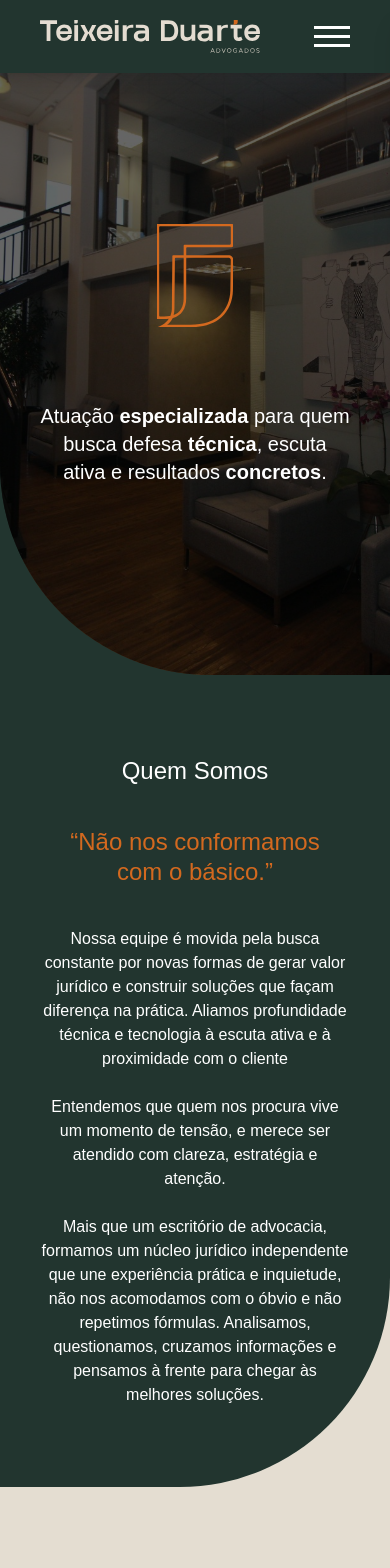
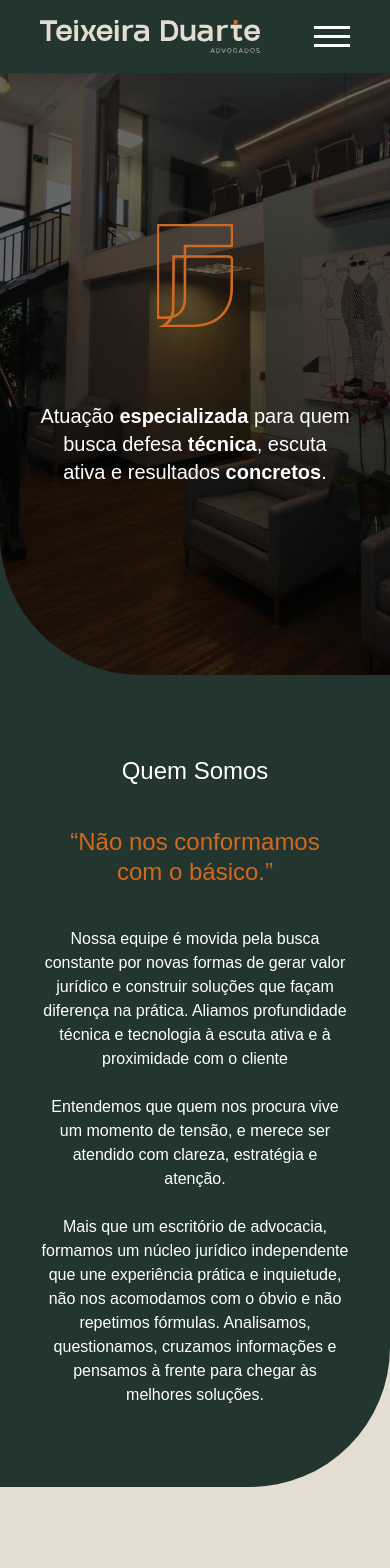
Before and after one commit to TrizAgency/site-teixeira-duarte, a Next.js app: page / in a window 390 px wide. Shown: the top 1568 px of the page. Built offline with nearby package versions, Linux system fonts and the light colour scheme; a web font is replaced by a local one.

Commit message:
adjustments

```diff
--- a/src/components/Banner.tsx
+++ b/src/components/Banner.tsx
@@ -4,8 +4,8 @@ export default function Banner() {
   return (
     <section className="relative z-30 lg:h-screen h-[80svh] w-screen flex items-center justify-center overflow-hidden bg-green">
       <h1 className="sr-only">Teixeira Duarte Advogados</h1>
-      <Image src="/banner-1.jpg" alt="Teixeira Duarte" className="rounded-bl-[210px] object-cover" priority quality={100} fill />
-      <div className="absolute inset-0 bg-black/60 rounded-bl-[210px]" />
+      <Image src="/banner-1.jpg" alt="Teixeira Duarte" className="rounded-bl-[140px] lg:rounded-bl-[210px] object-cover" priority quality={100} fill />
+      <div className="absolute inset-0 bg-black/60 rounded-bl-[140px] lg:rounded-bl-[210px]" />
       <div className="container relative flex flex-col lg:flex-row gap-10 justify-evenly items-center">
         <Image src="/simbolo-teixeira-duarte.svg" alt="Símbolo Teixeira Duarte" className="scale-60 lg:scale-100" width={128} height={173} />
 
--- a/src/components/CriminalLaw.tsx
+++ b/src/components/CriminalLaw.tsx
@@ -63,7 +63,7 @@ export default function CriminalLaw() {
                         <div
                             className="bg-[#EDE8DE] rounded-[60px] max-w-3xl w-full p-14 shadow-lg relative mx-4 overflow-y-auto"
                             style={{
-                                maxHeight: '90vh',
+                                maxHeight: '80vh',
                             }}
                             onClick={(e) => e.stopPropagation()}
                         >
--- a/src/components/FullTeam.tsx
+++ b/src/components/FullTeam.tsx
@@ -101,7 +101,7 @@ export default function FullTeam() {
                         <div
                             className="bg-[#EDE8DE] rounded-[60px] max-w-3xl w-full p-14 shadow-lg relative mx-4 overflow-y-auto"
                             style={{
-                                maxHeight: '90vh',
+                                maxHeight: '80vh',
                                 // For mobile, ensure modal is scrollable and fits the viewport
                             }}
                             onClick={(e) => e.stopPropagation()}
--- a/src/components/LaborLaw.tsx
+++ b/src/components/LaborLaw.tsx
@@ -69,7 +69,7 @@ export default function LaborLaw() {
                         <div
                             className="bg-[#EDE8DE] rounded-[60px] max-w-3xl w-full p-14 shadow-lg relative mx-4 overflow-y-auto"
                             style={{
-                                maxHeight: '90vh',
+                                maxHeight: '80vh',
                             }}
                             onClick={(e) => e.stopPropagation()}
                         >
--- a/src/components/Partners.tsx
+++ b/src/components/Partners.tsx
@@ -3,7 +3,7 @@ import Link from "next/link";
 
 export default function Partners() {
   return (
-    <section id="parceiros" className="lg:py-36 py-20 lg:rounded-bl-[210px] lg:rounded-br-none rounded-br-[210px] bg-green">
+    <section id="parceiros" className="lg:py-36 py-20 lg:rounded-bl-[210px] lg:rounded-br-none rounded-br-[140px] bg-green">
         <div className="container">
             <h2 className="lg:text-3xl text-2xl text-center font-light text-orange mb-20">Parcerias que <strong className="font-semibold">fortalecem</strong> nossa atuação.</h2>
 
--- a/src/components/Team.tsx
+++ b/src/components/Team.tsx
@@ -57,7 +57,7 @@ export default function Team() {
                         <div
                             className="bg-[#EDE8DE] rounded-[60px] max-w-3xl w-full p-14 shadow-lg relative mx-4 overflow-y-auto"
                             style={{
-                                maxHeight: '90vh',
+                                maxHeight: '80vh',
                             }}
                             onClick={(e) => e.stopPropagation()}
                         >
@@ -76,7 +76,7 @@ export default function Team() {
                                     Área de atuação: {teamMembers[selectedMember].area}
                                 </p>
                             )}
-                            <p className="text-black lg:text-lg font-light text-left leading-relaxed">
+                            <p className="text-black lg:text-lg text-sm font-light text-left leading-relaxed">
                                 {teamMembers[selectedMember].resume}
                             </p>
                         </div>
--- a/src/components/WhoWeAre.tsx
+++ b/src/components/WhoWeAre.tsx
@@ -1,6 +1,6 @@
 export default function WhoWeAre() {
   return (
-    <section id="quem-somos" className="lg:py-36 py-20 rounded-br-[210px] bg-green">
+    <section id="quem-somos" className="lg:py-36 py-20 rounded-br-[140px] lg:rounded-br-[210px] bg-green">
       <div className="container">
         <h2 className="lg:text-3xl text-2xl text-center font-light text-white">Quem Somos</h2>
 
```
